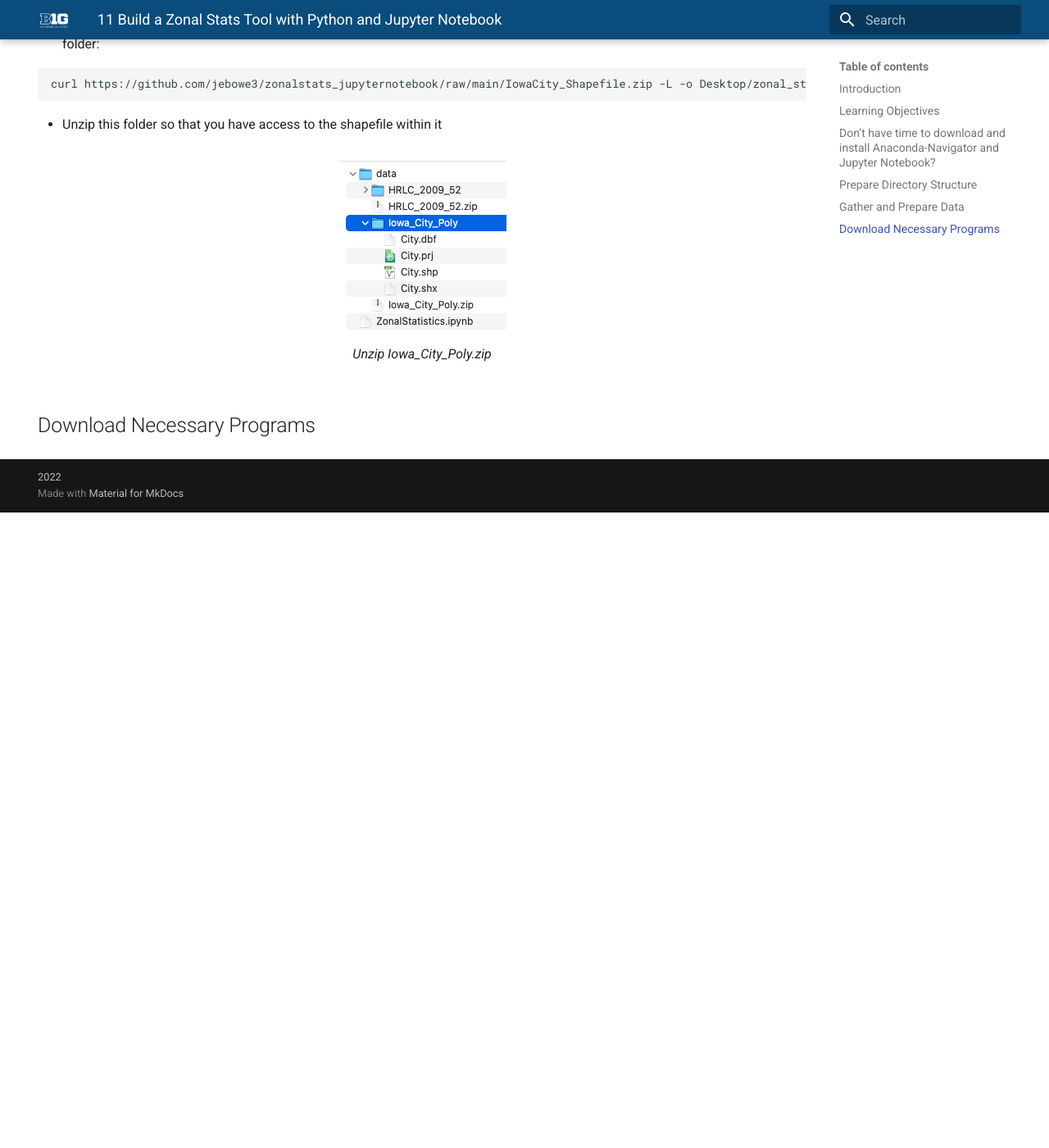
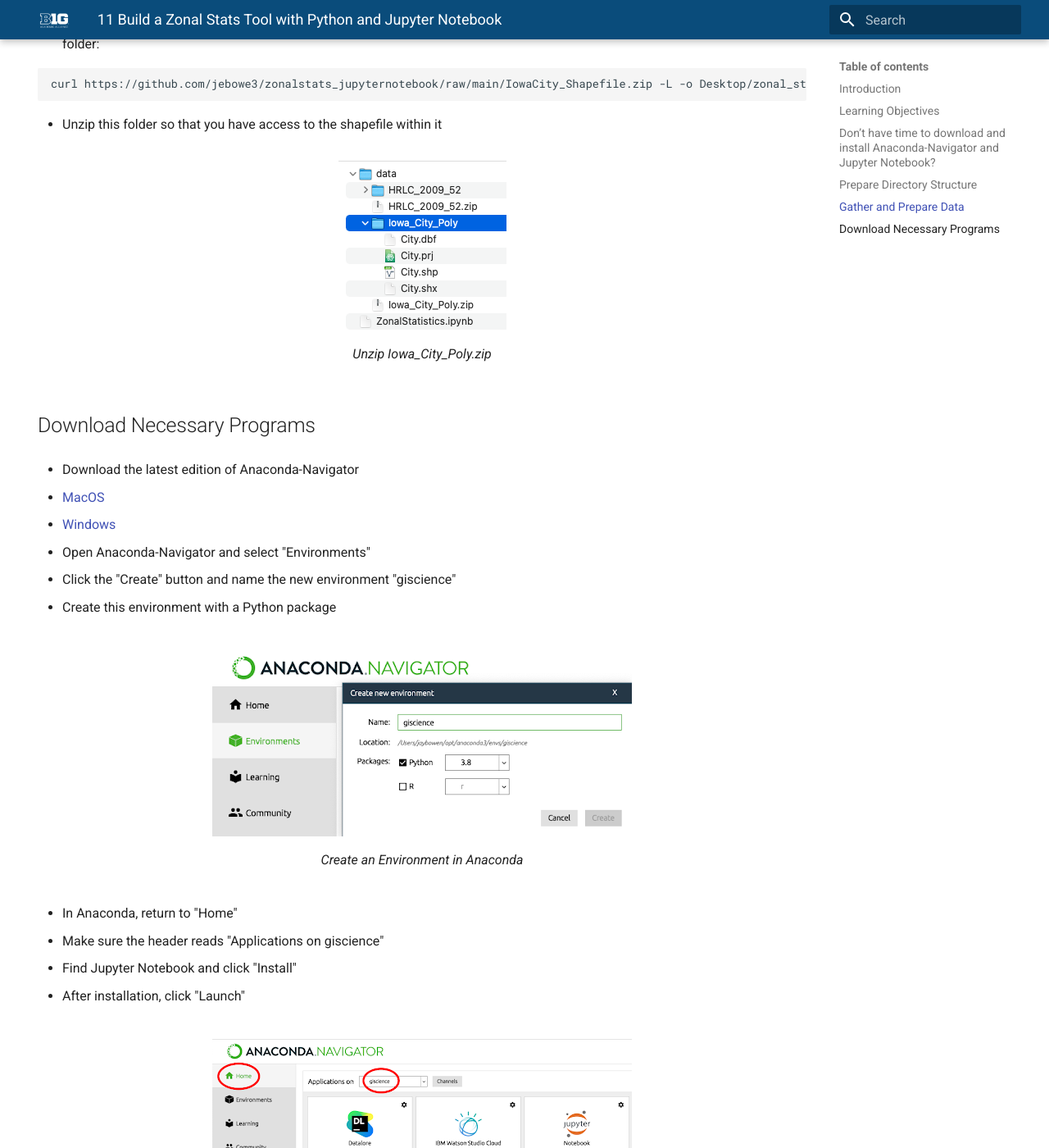
Before and after one commit to jebowe3/tutorials, an MkDocs documentation site: the page built from docs/11_zonal-stats-tool.md, in a window 1280 px wide and 1400 px high, scrolled down 3210 px. Shown: the whole window at 82% size. Built offline with MkDocs 1.6.1 and Material for MkDocs 9.7.7, drawn with Linux system fonts in a browser that asks for light colours; before the commit the page ends 3835 px from its top, so only the background shows below that; some of the changed text lies outside the part shown.

Commit message:
Update zonal stats tutorial

```diff
--- a/docs/11_zonal-stats-tool.md
+++ b/docs/11_zonal-stats-tool.md
@@ -130,3 +130,57 @@
 </figure>
 
 ## Download Necessary Programs
+
+-   Download the latest edition of Anaconda-Navigator
+
+-   [MacOS](https://www.anaconda.com/products/individual#macos)
+
+-   [Windows](https://www.anaconda.com/products/individual#windows)
+
+-   Open Anaconda-Navigator and select "Environments"
+
+-   Click the "Create" button and name the new environment "giscience"
+
+-   Create this environment with a Python package
+
+<figure markdown>
+
+![Media Options](images/anaconda-nav.png)<figcaption>Create an Environment in Anaconda</figcaption>
+
+</figure>
+
+-   In Anaconda, return to "Home"
+
+-   Make sure the header reads "Applications on giscience"
+
+-   Find Jupyter Notebook and click "Install"
+
+-   After installation, click "Launch"
+
+<figure markdown>
+
+![Media Options](images/launch-jupyter.png)<figcaption>Launch Jupyter Notebook</figcaption>
+
+</figure>
+
+-   Inside Jupyter Notebook, navigate to "Desktop/zonal_statistics"
+
+-   Click on the "ZonalStatistics.ipynb" file
+
+<figure markdown>
+
+![Media Options](images/ipynb-file.png)<figcaption>Open ZonalStatistics.ipynb</figcaption>
+
+</figure>
+
+-   You have already downloaded the sample data, so skip the first cell
+
+-   Run the cell under "Install Required Packages" to ensure that you have all of the necessary Python modules to run the code
+
+<figure markdown>
+
+![Media Options](images/install-packages.png)<figcaption>Install Required Packages</figcaption>
+
+</figure>
+
+-   Now, test the modules by running the cell under "Import Modules"
```
Also changed, not shown: docs/images/anaconda-nav.png (added), docs/images/install-packages.png (added), docs/images/ipynb-file.png (added), docs/images/launch-jupyter.png (added).
